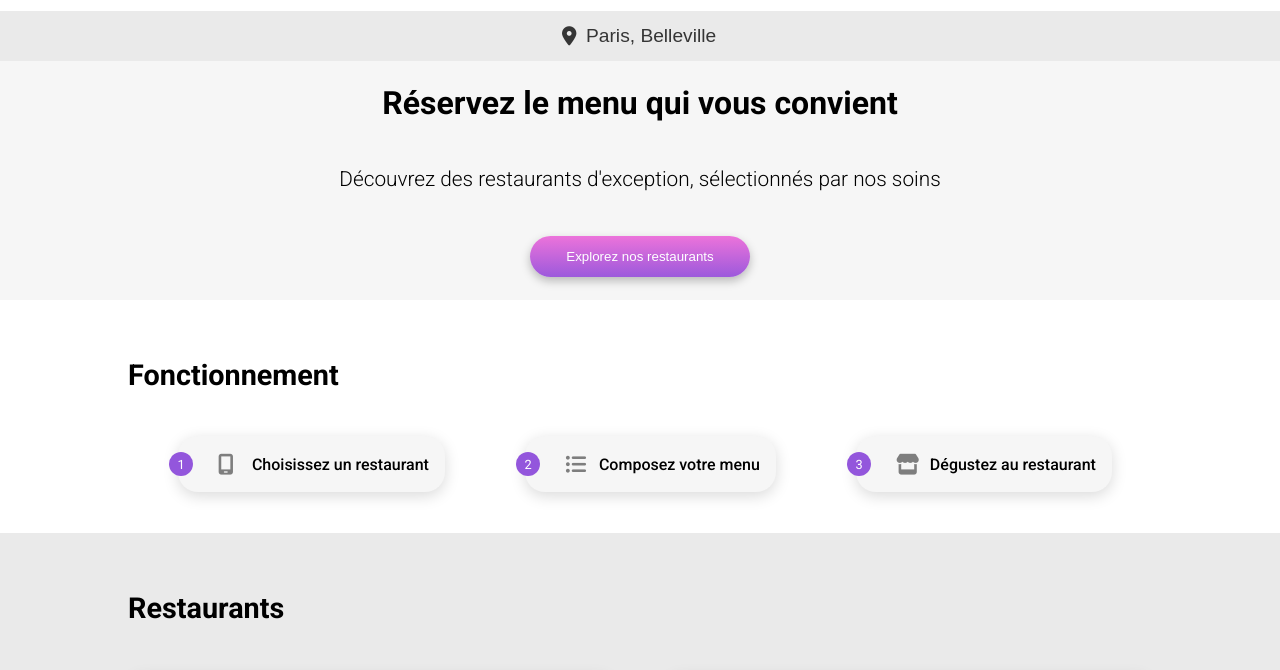
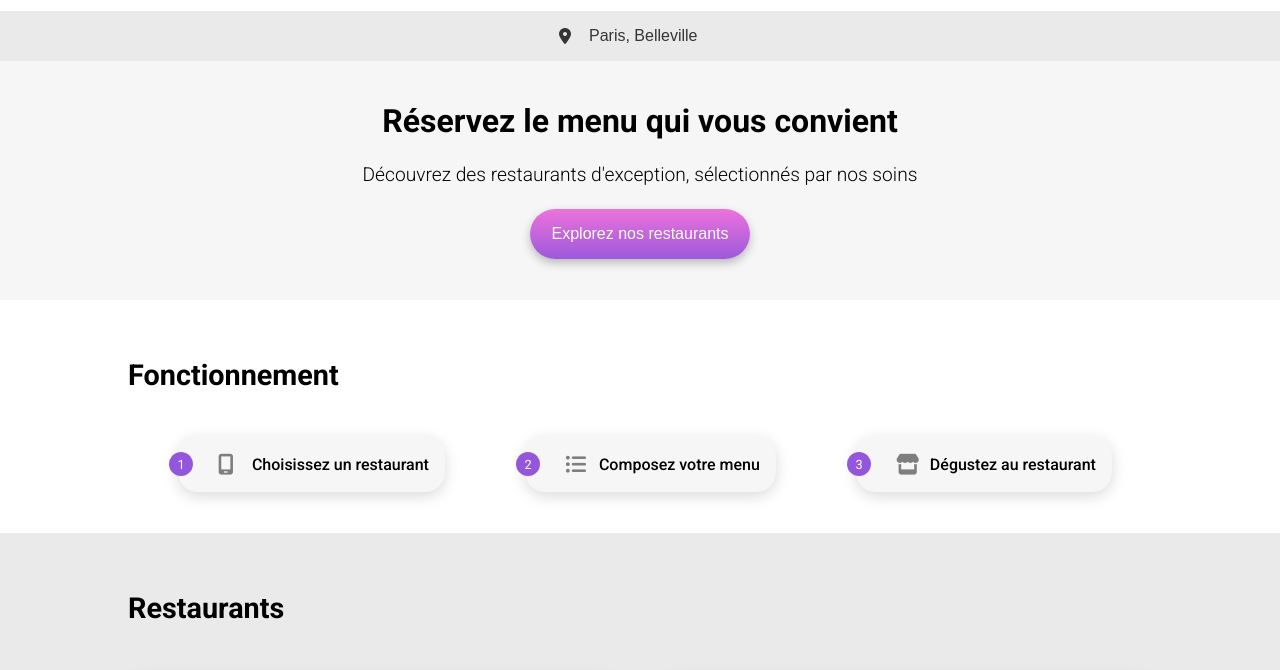
Before and after one commit to B-Audrey/F3-OhMyFood, a website: page index.html in a window 1280 px wide. Shown: the part 52-722 px from the top of the page. Drawn offline with Linux system fonts and the light colour scheme; a web font is replaced by a local one.

Commit message:
ajustements

```diff
--- a/sass/base/base.scss
+++ b/sass/base/base.scss
@@ -22,7 +22,7 @@ h1{
 }
 h2{
     font-weight: 300;
-    font-size: 1.3em;
+    font-size: 1.2em;
     margin: 0;
     padding: 0 5%;
     text-align: center;
--- a/sass/components/buttons.scss
+++ b/sass/components/buttons.scss
@@ -5,6 +5,7 @@ button {
     box-shadow: 0px 4px 10px 0px #00000040;
     color: white;
     font-weight: 500;
+    font-size: 1em;
     border: none;
     border-radius: 25px;
     box-sizing: border-box;
--- a/sass/components/presentationForm.scss
+++ b/sass/components/presentationForm.scss
@@ -18,9 +18,9 @@
     &__form input, label {
         background-color: transparent;
         color: $dark-background-color;
-        font-size: 1.2em;
+        font-size: 1em;
         font-weight: 500;
-        margin: 0 0.2em;
+        margin: 0 0.5em;
     }
     &__form input{
         border: none;
--- a/sass/pages/home.scss
+++ b/sass/pages/home.scss
@@ -4,11 +4,11 @@
     display: flex;
     flex-direction: column;
     align-items: center;
-
+    background-color: $light-background-color;
     &__title{
+        padding: 30px 0;
         width: 100%;
         box-sizing: border-box;
-        background-color: $light-background-color;
         display: flex;
         flex-direction: column;
         justify-content: space-around;
@@ -27,7 +27,10 @@
     display: flex;
     flex-direction: column;
     margin: auto;
-    padding: 0 10%;
+    padding: 0 5%;
+    @media (min-width: $desktop-size){
+        padding: 0 10%;
+    }
 }
 
 .fonctionnement__content {
```
Also changed, not shown: sass/base/base.css, sass/components/buttons.css, sass/components/presentationForm.css, sass/pages/home.css, 3 other files.
